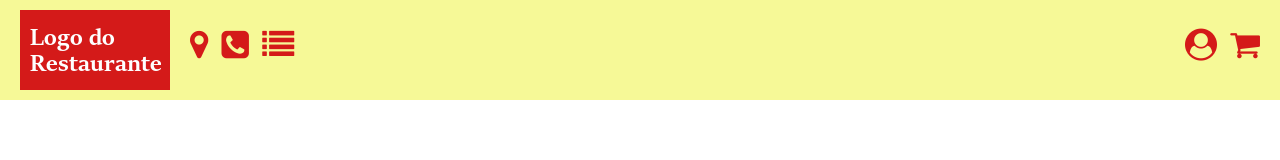
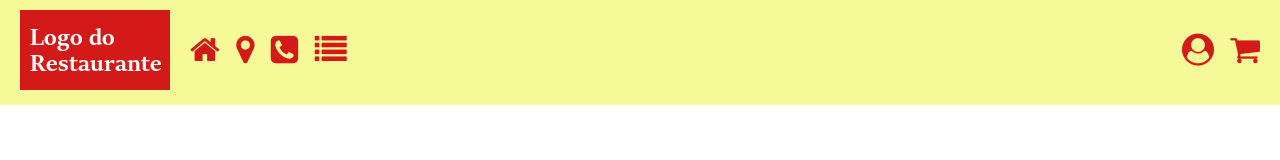
Before and after one commit to joelsonalves/restaurante-s2b, a plain HTML site: page public_html/index.html in a window 1280 px wide. Drawn offline with Linux system fonts and the light colour scheme.

Commit message:
modificação no da aparência dos menus

```diff
--- a/public_html/css/geral.css
+++ b/public_html/css/geral.css
@@ -102,7 +102,7 @@ body {
 header#cabecalho-principal {
 	position: fixed;
 	background-color: #f6f997;
-	height: 100px;
+	min-height: 100px;
 	width: 100%;
 }
 
@@ -114,43 +114,32 @@ header#cabecalho-principal > div#logo {
 }
 
 header#cabecalho-principal > nav#menu {
-	float: left;
-	margin-left: 20px;
 	line-height: 100px;
 	word-spacing: 10px;
 }
 
-header#cabecalho-principal > nav#menu a {
-	text-decoration: none;
+header#cabecalho-principal > nav#menu > div#menu-esquerdo {
+	float: left;
+	margin-left: 20px;
 }
 
-header#cabecalho-principal > nav#menu i {
+header#cabecalho-principal > nav#menu > div#menu-direito {
+	float: right;
+	margin-right: 20px;
+}
+
+header#cabecalho-principal > nav#menu > div#menu-esquerdo a, div#menu-direito  a {
+	text-decoration: none;
 	color: #d41a19;
 	font-size: 200%;
 }
 
-header#cabecalho-principal > nav#menu i:hover {
+header#cabecalho-principal > nav#menu > div#menu-esquerdo a:hover, div#menu-direito  a:hover {
 	color: #000;
 	text-shadow: 1px 1px #fff;
 }
 
-header#cabecalho-principal > div#carrinho {
-	float: right;
-	margin-right: 20px;
-	line-height: 100px;
-	word-spacing: 10px;
-}
-
-header#cabecalho-principal > div#carrinho a {
-	text-decoration: none;
-}
-
-header#cabecalho-principal > div#carrinho i {
-	color: #d41a19;
-	font-size: 200%;
-}
-
-header#cabecalho-principal > div#carrinho i:hover {
-	color: #000;
+header#cabecalho-principal > nav#menu > div#menu-esquerdo a:active, div#menu-direito  a:active {
+	color: #999;
 	text-shadow: 1px 1px #fff;
 }
--- a/public_html/index.html
+++ b/public_html/index.html
@@ -2,6 +2,7 @@
 <html>
 <head>
 	<title>Restaurante S2B - Home</title>
+	<meta charset="utf-8">
 	<link rel="stylesheet" type="text/css" href="css/geral.css">
 	<link rel="stylesheet" href="font/font-awesome-4.7.0/css/font-awesome.min.css">
 	<link href="https://fonts.googleapis.com/css?family=Source+Sans+Pro" rel="stylesheet">
@@ -19,6 +20,12 @@
 
 		<nav id="menu">
 
+			<div id="menu-esquerdo">
+
+				<a href="#">
+					<i class="fa fa-home" aria-hidden="true" title="Página Inicial"></i>
+				</a>
+
 				<a href="#">
 					<i class="fa fa-map-marker" aria-hidden="true" title="Localização"></i>
 				</a>
@@ -31,9 +38,9 @@
 					<i class="fa fa-list" aria-hidden="true" title="Cardápio"></i>
 				</a>
 
-		</nav>
+			</div>
 
-		<div id="carrinho">
+			<div id="menu-direito">
 
 				<a href="#">
 					<i class="fa fa-user-circle" aria-hidden="true" title="Entrar"></i>
@@ -44,6 +51,10 @@
 				</a>
 
 			</div>
+
+		</nav>
+
+
 	</header>
 
 </body>
```
Lines whose indentation alone changed are shown as unchanged.
